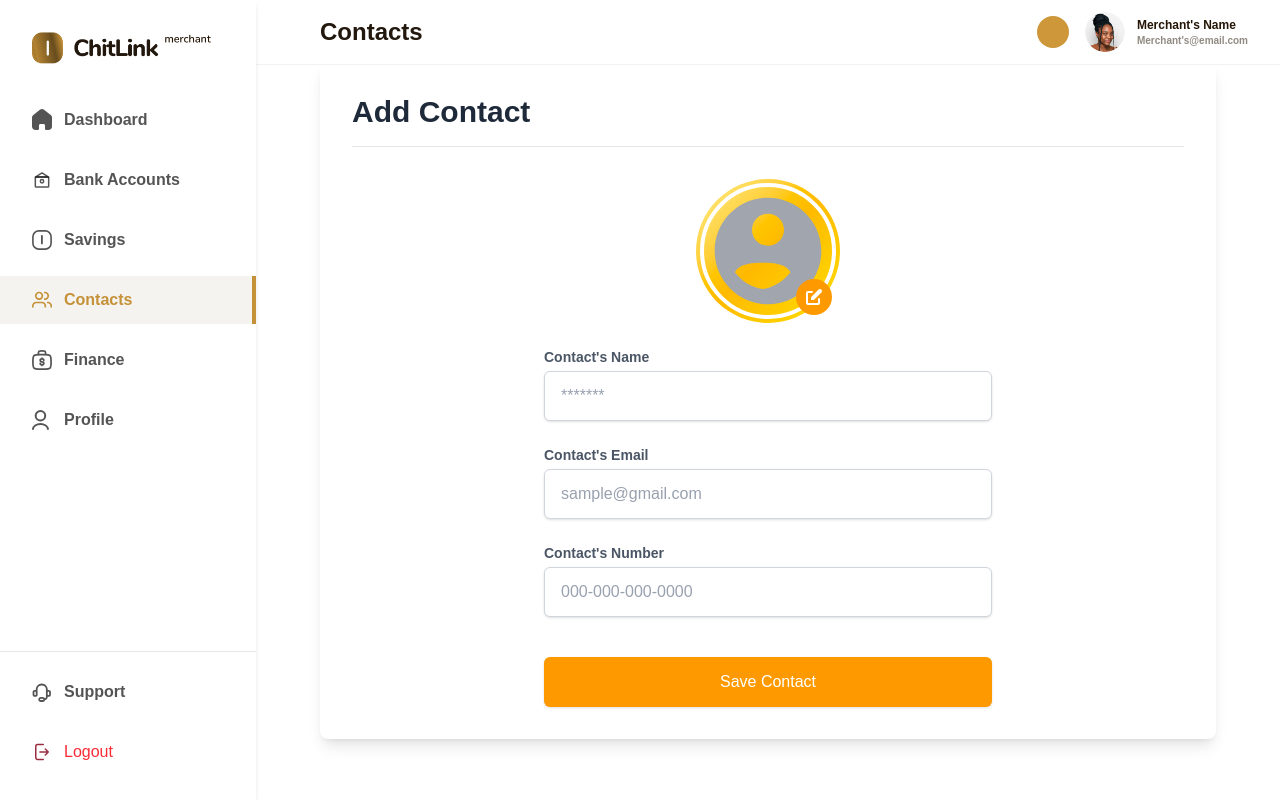
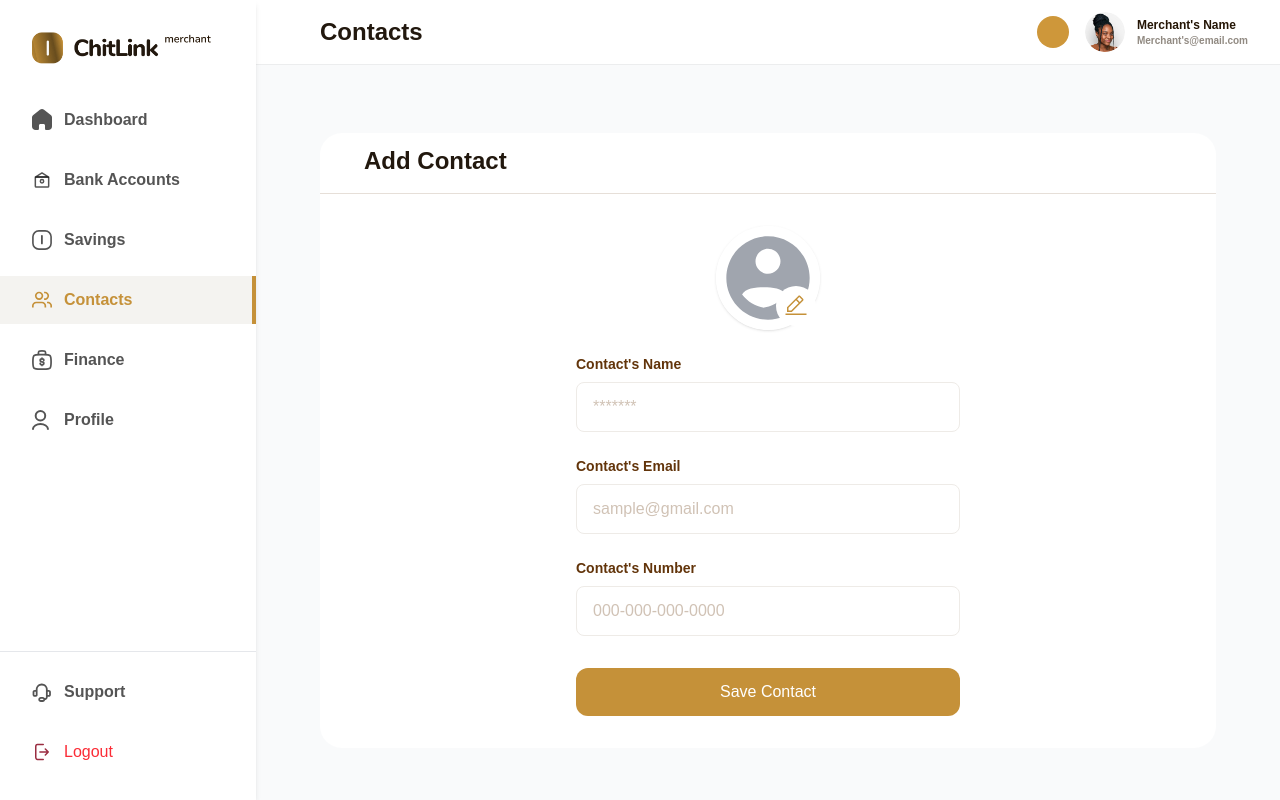
Before and after one commit to Tomtiko04/ChitLinkP, a React (Vite) app: page /contacts/add-contact in a window 1280 px wide. Built offline with nearby package versions, Linux system fonts and the light colour scheme; some icons are missing.

Commit message:
Add contact

```diff
--- a/src/components/ContactsTab.jsx
+++ b/src/components/ContactsTab.jsx
@@ -1,8 +1,10 @@
 import React from 'react';
 import { Icon } from '@iconify/react';
 import useTabStore from '../store/useTabStore';
+import { useNavigate } from 'react-router-dom';
 
 const ContactsTab = () => {
+  const navigate = useNavigate();
   const { activeTab, setActiveTab } = useTabStore();
   const tabs = [
     { id: 'allContacts', label: 'All' },
@@ -52,7 +54,7 @@ const ContactsTab = () => {
             <button className="flex-shrink-0 rounded-lg bg-[#CE973A] p-2 shadow-sm">
               <Icon icon="solar:user-plus-bold" className="text-white" />
             </button>
-            <button className="flex-shrink-0 rounded-lg bg-[#CE973A] p-2 shadow-sm">
+            <button onClick={() => navigate('add-contact')} className="flex-shrink-0 cursor-pointer rounded-lg bg-[#CE973A] p-2 shadow-sm">
               <Icon icon="solar:user-plus-bold" className="text-white" />
             </button>
           </div>
--- a/src/index.css
+++ b/src/index.css
@@ -38,6 +38,10 @@ canvas,
 svg {
   display: block;
   max-width: 100%;
+}
+
+button{
+  cursor: pointer;
 }
 
 input,
--- a/src/pages/AddContact.jsx
+++ b/src/pages/AddContact.jsx
@@ -3,6 +3,7 @@ import { useForm } from 'react-hook-form';
 import { yupResolver } from '@hookform/resolvers/yup';
 import * as yup from 'yup';
 import { useCreateContact } from '../components/features/contacts/useContacts';
+import { Icon } from '@iconify/react';
 
 const schema = yup.object().shape({
   name: yup.string().required('Name is required'),
@@ -67,20 +68,20 @@ const AddContact = () => {
   };
 
   return (
-    <div className="flex min-h-screen items-center justify-center bg-white p-4">
-      <div className="w-full max-w-4xl rounded-lg bg-white p-8 shadow-lg">
-        <h1 className="mb-8 border-b border-gray-200 pb-4 text-3xl font-bold text-gray-800">
+    <div className="flex min-h-screen items-center justify-center px-4 pt-20 lg:px-8">
+      <div className="mx-auto w-full max-w-4xl rounded-[22px] bg-white pb-8">
+        <h1 className="mb-8 border-b border-[#E6DFD8] px-6 pt-3 pb-4 text-xl font-bold text-[#22180E] sm:px-11 sm:text-2xl">
           Add Contact
         </h1>
-        <div className="mx-auto max-w-md">
+        <div className="mx-auto max-w-sm px-2 sm:px-0">
           <form onSubmit={handleSubmit(onSubmit)} className="space-y-6">
-            <div className="mb-6 flex justify-center">
+            <div className="flex justify-center">
               <div className="relative">
-                <div className="h-36 w-36 rounded-full bg-gradient-to-br from-yellow-200 via-amber-400 to-yellow-300 p-1">
+                <div className="h-24 w-24 rounded-full shadow-sm sm:h-26 sm:w-26">
                   <img
                     src={profileImage}
                     alt="Profile"
-                    className="h-full w-full rounded-full border-4 border-white object-cover"
+                    className="h-full w-full rounded-full border-2 border-white object-cover"
                   />
                 </div>
                 <input
@@ -93,69 +94,71 @@ const AddContact = () => {
                 <button
                   type="button"
                   onClick={handleEditClick}
-                  className="absolute right-2 bottom-2 transform rounded-full bg-amber-500 p-2 text-white transition-transform duration-200 ease-in-out hover:scale-110 hover:bg-amber-600 focus:ring-2 focus:ring-amber-500 focus:ring-offset-2 focus:outline-none"
+                  className="absolute right-1 bottom-1 rounded-full bg-white p-2 text-white hover:scale-110 hover:bg-[#C59139] focus:ring-2 focus:ring-amber-500 focus:ring-offset-2 focus:outline-none"
                   aria-label="Edit profile picture"
                 >
-                  <svg
-                    xmlns="http://www.w3.org/2000/svg"
-                    className="h-5 w-5"
-                    viewBox="0 0 20 20"
-                    fill="currentColor"
-                  >
-                    <path d="M17.414 2.586a2 2 0 00-2.828 0L7 10.172V13h2.828l7.586-7.586a2 2 0 000-2.828z" />
-                    <path
-                      fillRule="evenodd"
-                      d="M2 6a2 2 0 012-2h4a1 1 0 010 2H4v10h10v-4a1 1 0 112 0v4a2 2 0 01-2 2H4a2 2 0 01-2-2V6z"
-                      clipRule="evenodd"
-                    />
-                  </svg>
+                  <Icon
+                    icon="carbon:edit"
+                    fontSize={24}
+                    className="text-[#C59139] hover:text-white"
+                  />
                 </button>
               </div>
             </div>
+
             <div>
-              <label htmlFor="name" className="mb-1 block text-sm font-semibold text-gray-600">
+              <label htmlFor="name" className="mb-1 block text-sm font-semibold text-[#62340A]">
                 Contact's Name
               </label>
               <input
                 type="text"
                 id="name"
                 {...register('name')}
-                className={`mt-1 block w-full border bg-white px-4 py-3 ${errors.name ? 'border-red-500' : 'border-gray-300'} rounded-md placeholder-gray-400 shadow-sm focus:border-amber-500 focus:ring-amber-500 focus:outline-none sm:text-sm`}
+                className={`mt-2 block w-full rounded-lg border bg-transparent px-4 py-3 placeholder-[#62340A4D] focus:border-[#C59139] focus:ring-[#C59139] focus:outline-none sm:text-sm ${
+                  errors.name ? 'border-red-500' : 'border-[#EEEBE7]'
+                }`}
                 placeholder="*******"
               />
               {errors.name && <p className="mt-1 text-xs text-red-600">{errors.name.message}</p>}
             </div>
+
             <div>
-              <label htmlFor="email" className="mb-1 block text-sm font-semibold text-gray-600">
+              <label htmlFor="email" className="mb-1 block text-sm font-semibold text-[#62340A]">
                 Contact's Email
               </label>
               <input
                 type="email"
                 id="email"
                 {...register('email')}
-                className={`mt-1 block w-full border bg-white px-4 py-3 ${errors.email ? 'border-red-500' : 'border-gray-300'} rounded-md placeholder-gray-400 shadow-sm focus:border-amber-500 focus:ring-amber-500 focus:outline-none sm:text-sm`}
+                className={`mt-2 block w-full rounded-lg border bg-transparent px-4 py-3 placeholder-[#62340A4D] focus:border-[#C59139] focus:ring-[#C59139] focus:outline-none sm:text-sm ${
+                  errors.email ? 'border-red-500' : 'border-[#EEEBE7]'
+                }`}
                 placeholder="sample@gmail.com"
               />
               {errors.email && <p className="mt-1 text-xs text-red-600">{errors.email.message}</p>}
             </div>
+
             <div>
-              <label htmlFor="phone" className="mb-1 block text-sm font-semibold text-gray-600">
+              <label htmlFor="phone" className="mb-1 block text-sm font-semibold text-[#62340A]">
                 Contact's Number
               </label>
               <input
                 type="tel"
                 id="phone"
                 {...register('phone')}
-                className={`mt-1 block w-full border bg-white px-4 py-3 ${errors.phone ? 'border-red-500' : 'border-gray-300'} rounded-md placeholder-gray-400 shadow-sm focus:border-amber-500 focus:ring-amber-500 focus:outline-none sm:text-sm`}
+                className={`mt-2 block w-full rounded-lg border bg-transparent px-4 py-3 placeholder-[#62340A4D] focus:border-[#C59139] focus:ring-[#C59139] focus:outline-none sm:text-sm ${
+                  errors.phone ? 'border-red-500' : 'border-[#EEEBE7]'
+                }`}
                 placeholder="000-000-000-0000"
               />
               {errors.phone && <p className="mt-1 text-xs text-red-600">{errors.phone.message}</p>}
             </div>
-            <div className="pt-4">
+
+            <div className="pt-2">
               <button
                 type="submit"
                 disabled={isCreatingContact}
-                className="flex w-full justify-center rounded-md border border-transparent bg-amber-500 px-4 py-3 text-sm font-medium text-white shadow-sm transition duration-150 ease-in-out hover:bg-amber-600 focus:ring-2 focus:ring-amber-500 focus:ring-offset-2 focus:outline-none"
+                className="w-full rounded-xl bg-[#C59139] px-4 py-3 text-sm font-bold text-white transition duration-150 hover:bg-[#C59139]/90 focus:ring-2 focus:ring-amber-500 focus:ring-offset-2 focus:outline-none sm:text-lg"
               >
                 Save Contact
               </button>
--- a/src/pages/Support.jsx
+++ b/src/pages/Support.jsx
@@ -349,7 +349,7 @@ export default function Support() {
 
   return (
     <div className="px-4 pt-20 lg:px-8">
-      <div className="rounded-[22px">
+      <div>
         <div className="mx-auto max-w-7xl !rounded-[22px] bg-white">
           <div className="flex h-auto flex-col px-1 sm:px-4 lg:flex-row">
             {/* Sidebar */}
```
